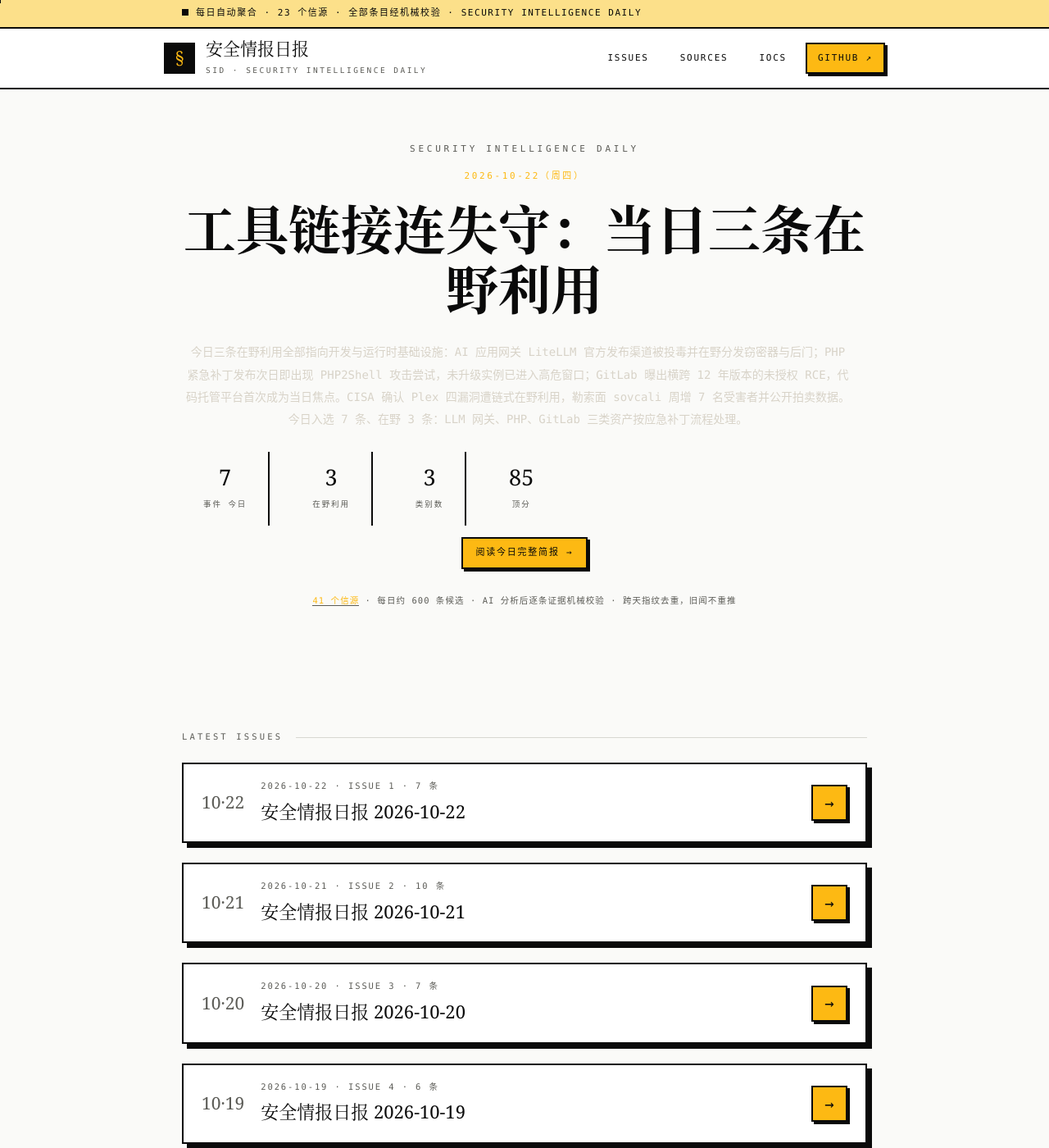
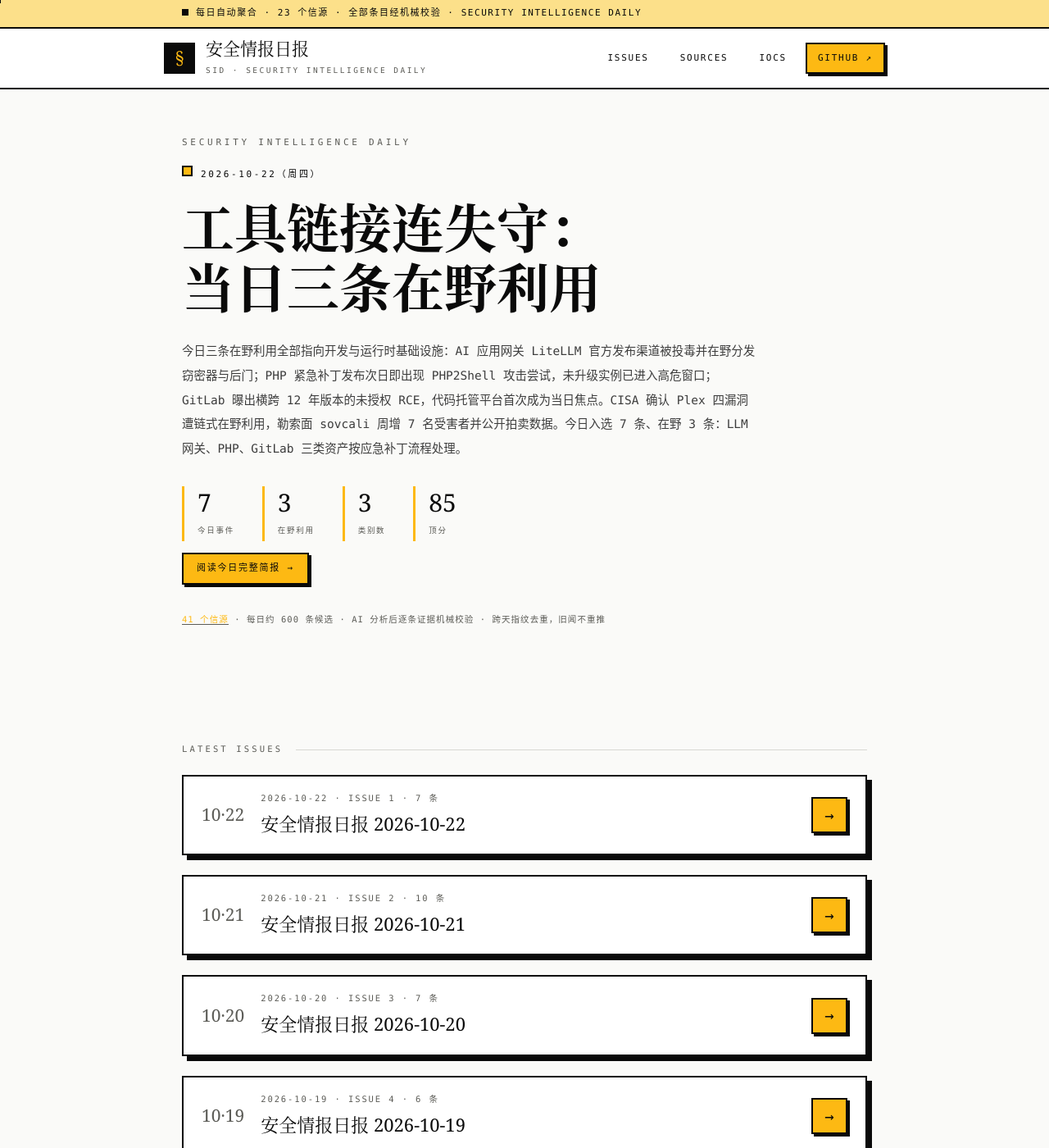
Before and after one commit to DawnXii/security-intelligence-daily, a Jekyll site: the page built from site/index.html, in a window 1280 px wide and 1400 px high. Shown: the whole window at 82% size. Built offline with Jekyll 4.4.1, drawn with Linux system fonts in a browser that asks for light colours.

Commit message:
SID daily report 2026-10-22

```diff
--- a/scripts/build.py
+++ b/scripts/build.py
@@ -124,7 +124,7 @@ def refresh_home_slot(run_date, brief, ai_brief=None):
         wd = WEEK_CN[datetime.strptime(run_date, "%Y-%m-%d").weekday()]
         hl = ai_brief["headline"] if ai_brief else brief["headline"]
         body = ai_brief["pulse"] if ai_brief else brief["dek"]
-        stats = [(str(brief["n"]), "事件 今日"), (str(brief["wild"]), "在野利用"),
+        stats = [(str(brief["n"]), "今日事件"), (str(brief["wild"]), "在野利用"),
                  (str(brief["chips"][3].split()[0]), "类别数"),
                  (str(brief["chips"][4].split()[-1]), "顶分")]
         inner = ('<p class="td-date">' + run_date + f"（{wd}）</p>\n"
--- a/site/_layouts/default.html
+++ b/site/_layouts/default.html
@@ -55,7 +55,7 @@ nav a.cta{background:var(--amber);border:2px solid var(--ink);box-shadow:3px 3px
 nav a.cta:hover{transform:translate(-2px,-2px);box-shadow:5px 5px 0 var(--ink)}
 
 /* ── hero ── */
-.hero{padding:64px 0 26px;text-align:center}
+.hero{padding:56px 0 22px;text-align:left}
 .kicker{font-size:11px;letter-spacing:.34em;text-transform:uppercase;color:var(--gray);margin:0}
 .hero h1{font-size:clamp(40px,6.5vw,64px);line-height:1.14;margin:20px 0 26px}
 .rule{border:0;border-top:1px solid var(--hairline);margin:0 auto 24px}
@@ -97,13 +97,16 @@ nav a.cta:hover{transform:translate(-2px,-2px);box-shadow:5px 5px 0 var(--ink)}
 .ioc-search input{width:100%;max-width:420px;font-family:var(--f-mono);font-size:12px;padding:8px 12px;border:2px solid var(--ink);background:var(--paper);box-shadow:3px 3px 0 var(--ink)}
 
 /* ── modern brief layer ── */
-.td-date{font-family:var(--f-mono);font-size:11px;letter-spacing:.24em;text-transform:uppercase;color:var(--amber);margin:14px 0 6px}
-.td-h{font-family:var(--f-serif);font-size:clamp(30px,4.6vw,52px);font-weight:900;line-height:1.22;margin:0 0 14px;color:var(--paper);max-width:900px}
-.td-pulse{font-size:14px;line-height:1.95;color:#d8d3c8;max-width:820px;margin:0 0 6px}
-.td-stats{display:flex;gap:26px;margin-top:26px;flex-wrap:wrap}
-.td-foot{font-family:var(--f-mono);font-size:10.5px;letter-spacing:.1em;color:var(--gray);margin-top:30px}
+.td-date{font-family:var(--f-mono);font-size:11px;letter-spacing:.24em;text-transform:uppercase;color:var(--ink);margin:18px 0 10px}
+.td-date::before{content:"";display:inline-block;width:9px;height:9px;background:var(--amber);border:2px solid var(--ink);margin-right:10px;vertical-align:1px}
+.td-pulse{font-size:14.5px;line-height:2.05;color:#3d3d3d;max-width:700px;margin:0;text-align:left}
+.td-stats{display:flex;margin:30px 0 0;flex-wrap:wrap}
+.td-stats .stat{border-right:none;text-align:left;padding:2px 0 2px 16px;margin-right:34px;border-left:3px solid var(--amber)}
+.td-stats .stat b{font-size:30px}
+.td-stats .stat span{letter-spacing:.18em}
+.td-foot{font-family:var(--f-mono);font-size:10.5px;letter-spacing:.1em;color:var(--gray);margin-top:34px;text-align:left}
 .td-foot a{color:var(--amber);text-decoration:none;border-bottom:1px solid var(--gray)}
-.hero .wrap{padding-bottom:56px}
+.hero .wrap{padding-bottom:52px}
 
 .post-dek{font-size:13px;color:var(--ink);max-width:720px;margin:10px 0 0;line-height:1.75}
 .post-chips{display:flex;flex-wrap:wrap;gap:8px;margin-top:14px}
@@ -111,7 +114,7 @@ nav a.cta:hover{transform:translate(-2px,-2px);box-shadow:5px 5px 0 var(--ink)}
 .pchip:first-child{background:var(--ink);color:var(--amber)}
 .todaycard{position:relative;margin-top:26px;background:var(--paper);border:2px solid var(--ink);box-shadow:8px 8px 0 var(--amber);padding:22px 26px}
 .todaycard .kicker{margin-bottom:8px}
-.td-h{font-family:var(--f-serif);font-size:clamp(24px,3.4vw,38px);font-weight:900;line-height:1.25;margin:0 0 10px;color:var(--ink)}
+.td-h{font-family:var(--f-serif);font-size:clamp(30px,4.2vw,46px);font-weight:900;line-height:1.3;margin:0 0 18px;color:var(--ink);max-width:780px;text-wrap:balance}
 .td-dek{font-size:12.5px;color:#3a3a3a;line-height:1.8;margin:0 0 4px;max-width:760px}
 .td-cta{display:inline-block;margin-top:14px;font-family:var(--f-mono);font-size:11px;letter-spacing:.16em;text-transform:uppercase;background:var(--amber);border:2px solid var(--ink);padding:8px 16px;color:var(--ink);box-shadow:3px 3px 0 var(--ink);transition:transform .1s ease}
 .td-cta:hover{transform:translate(-2px,-2px);box-shadow:5px 5px 0 var(--ink)}
--- a/site/index.html
+++ b/site/index.html
@@ -9,7 +9,7 @@ title: 首页
 <p class="td-date">2026-10-22（周四）</p>
 <h1 class="td-h">工具链接连失守：当日三条在野利用</h1>
 <p class="td-pulse">今日三条在野利用全部指向开发与运行时基础设施：AI 应用网关 LiteLLM 官方发布渠道被投毒并在野分发窃密器与后门；PHP 紧急补丁发布次日即出现 PHP2Shell 攻击尝试，未升级实例已进入高危窗口；GitLab 曝出横跨 12 年版本的未授权 RCE，代码托管平台首次成为当日焦点。CISA 确认 Plex 四漏洞遭链式在野利用，勒索面 sovcali 周增 7 名受害者并公开拍卖数据。今日入选 7 条、在野 3 条：LLM 网关、PHP、GitLab 三类资产按应急补丁流程处理。</p>
-<div class="td-stats"><div class="stat"><b>7</b><span>事件 今日</span></div><div class="stat"><b>3</b><span>在野利用</span></div><div class="stat"><b>3</b><span>类别数</span></div><div class="stat"><b>85</b><span>顶分</span></div></div>
+<div class="td-stats"><div class="stat"><b>7</b><span>今日事件</span></div><div class="stat"><b>3</b><span>在野利用</span></div><div class="stat"><b>3</b><span>类别数</span></div><div class="stat"><b>85</b><span>顶分</span></div></div>
 <a class="td-cta" href="{{ '/2026-10-22/report.html' | relative_url }}">阅读今日完整简报 →</a>
 <!--TODAY_END-->
     <p class="td-foot"><a href="{{ '/sources/' | relative_url }}">41 个信源</a> · 每日约 600 条候选 · AI 分析后逐条证据机械校验 · 跨天指纹去重，旧闻不重推</p>
```
